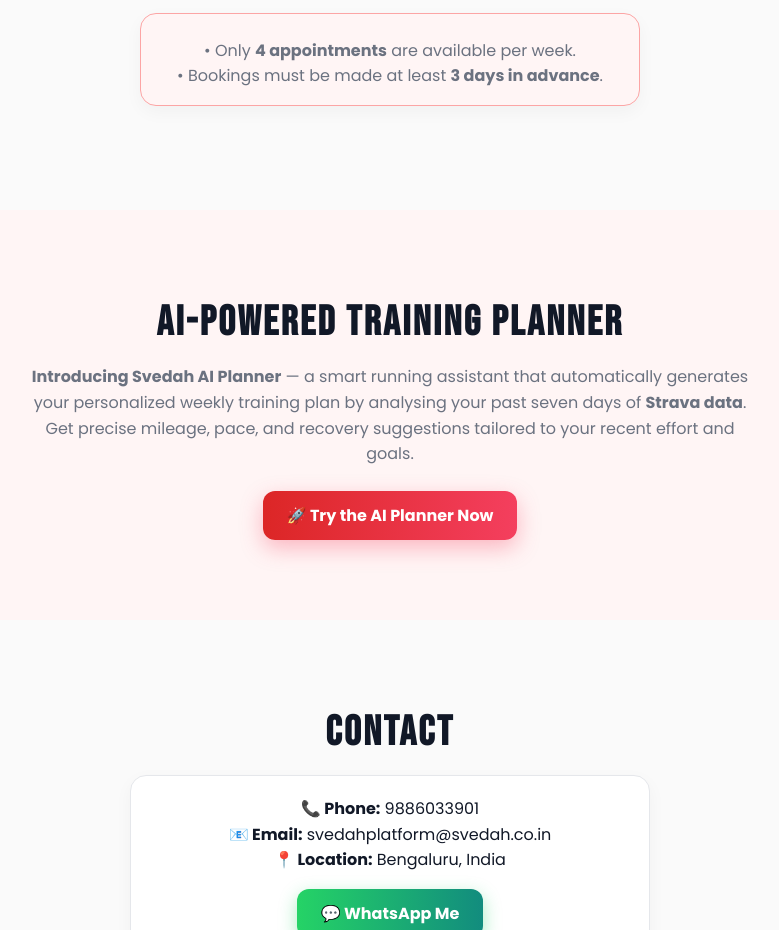
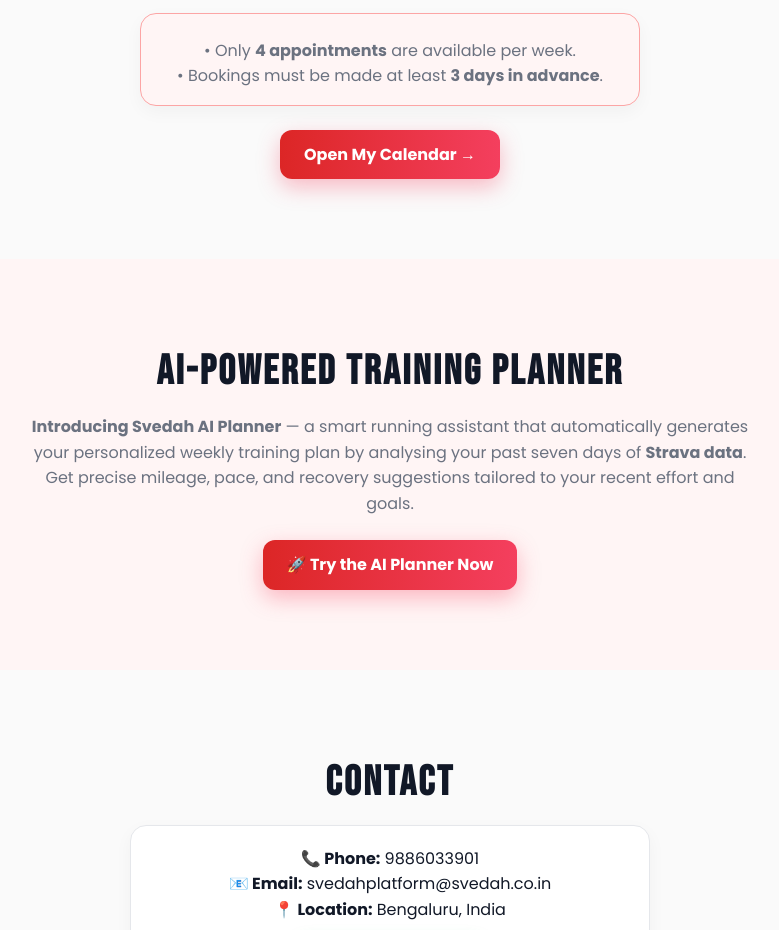
Before and after one commit to nandishnagaraj/webpage, a plain HTML site: page main.html in a window 1280 px wide. Shown: the part 1240-2170 px from the top of the page, without its empty margins (250-1029 px from the left). Drawn offline with Linux system fonts and the light colour scheme; no server answers.

Commit message:
Update main.html

```diff
--- a/main.html
+++ b/main.html
@@ -173,6 +173,7 @@
           <li>• Bookings must be made at least <strong>3 days in advance</strong>.</li>
         </ul>
       </div>
+      <a href="https://calendar.app.google/D6obo8kMrDpTuARWA" target="_blank" rel="noopener" class="btn">Open My Calendar →</a>
     </div>
   </section>
 
```
